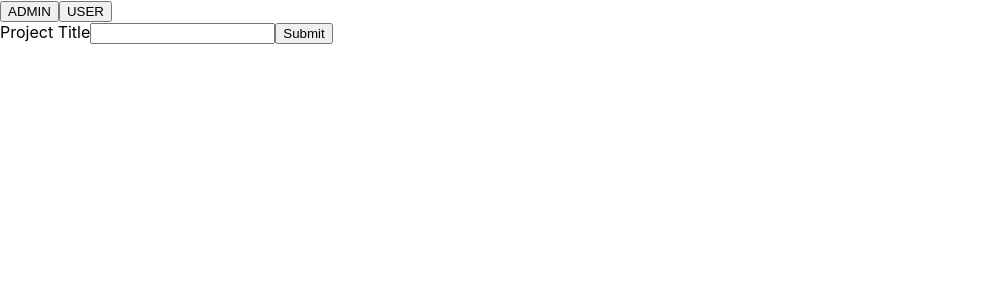
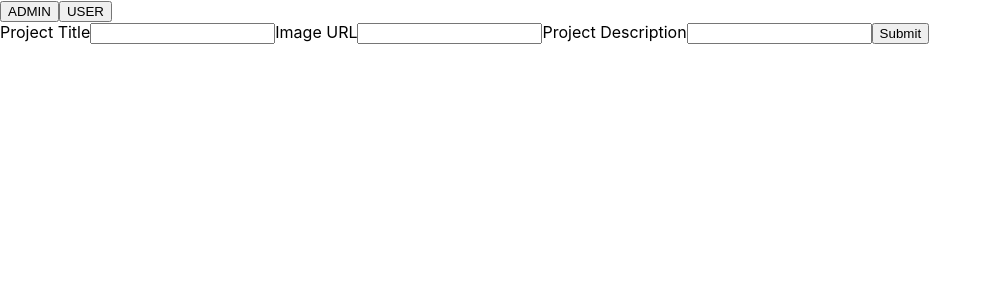
Before and after one commit to jgslp/react-portfolio, a React (Create React App) app: page / in a window 1280 px wide. Shown: the top 300 px of the page, without its empty margins (0-992 px from the left). Built offline with nearby package versions, Linux system fonts and the light colour scheme.

Commit message:
Added functionanlity to nav buttons and added inputs to AdminView

```diff
--- a/src/App.js
+++ b/src/App.js
@@ -17,9 +17,11 @@ function App() {
 
   return (
     <div>
+
       <button onClick={() => handleChangeView(true)}>ADMIN</button>
       <button onClick={() => handleChangeView(false)}>USER</button>
-      <AdminView addProject={(newProject) => handleAddProject(newProject)} />
+      {isAdmin ? <AdminView /> : <UserView />}
+      {/* <AdminView addProject={(newProject) => handleAddProject(newProject)} /> */}
     </div>
   );
 }
--- a/src/components/AdminView.js
+++ b/src/components/AdminView.js
@@ -35,6 +35,22 @@ function AdminView() {
             onChange={(e) => handleInputChange(e)}
           />
         </label>
+        <label>
+          Image URL
+          <input
+            name="img"
+            value={project.img}
+            onChange={(e) => handleInputChange(e)}
+          />
+        </label>
+        <label>
+          Project Description
+          <input
+            name="desc"
+            value={project.desc}
+            onChange={(e) => handleInputChange(e)}
+          />
+        </label>
         <button>Submit</button>
       </form>
     </div>
--- a/src/components/UserView.js
+++ b/src/components/UserView.js
@@ -1,7 +1,9 @@
 import React from "react";
 
 function UserView() {
-  return <div>User View</div>;
+  return (
+    <div>User View</div>
+  )
 }
 
 export default UserView;
--- a/src/index.css
+++ b/src/index.css
@@ -1,13 +1,13 @@
 body {
   margin: 0;
-  font-family: -apple-system, BlinkMacSystemFont, 'Segoe UI', 'Roboto', 'Oxygen',
-    'Ubuntu', 'Cantarell', 'Fira Sans', 'Droid Sans', 'Helvetica Neue',
+  font-family: -apple-system, BlinkMacSystemFont, "Segoe UI", "Roboto", "Oxygen",
+    "Ubuntu", "Cantarell", "Fira Sans", "Droid Sans", "Helvetica Neue",
     sans-serif;
   -webkit-font-smoothing: antialiased;
   -moz-osx-font-smoothing: grayscale;
 }
 
 code {
-  font-family: source-code-pro, Menlo, Monaco, Consolas, 'Courier New',
+  font-family: source-code-pro, Menlo, Monaco, Consolas, "Courier New",
     monospace;
 }
```
